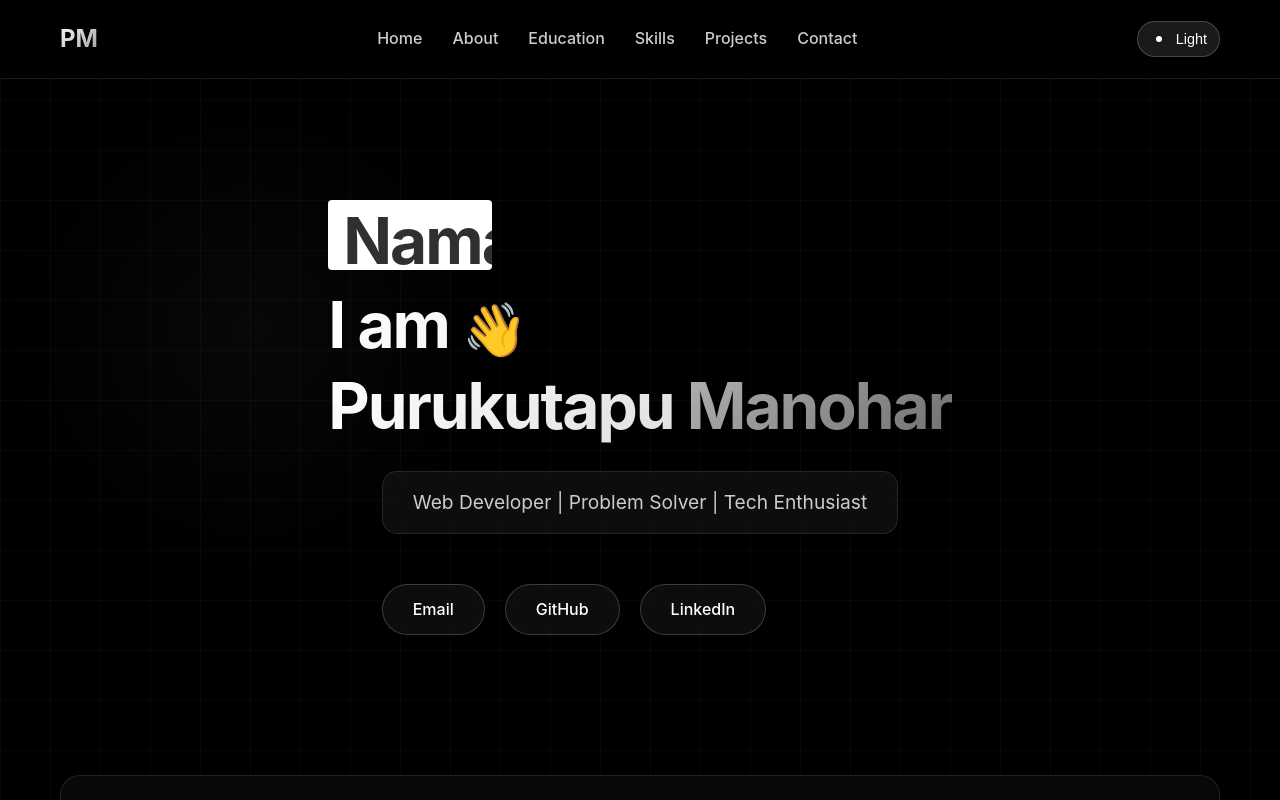
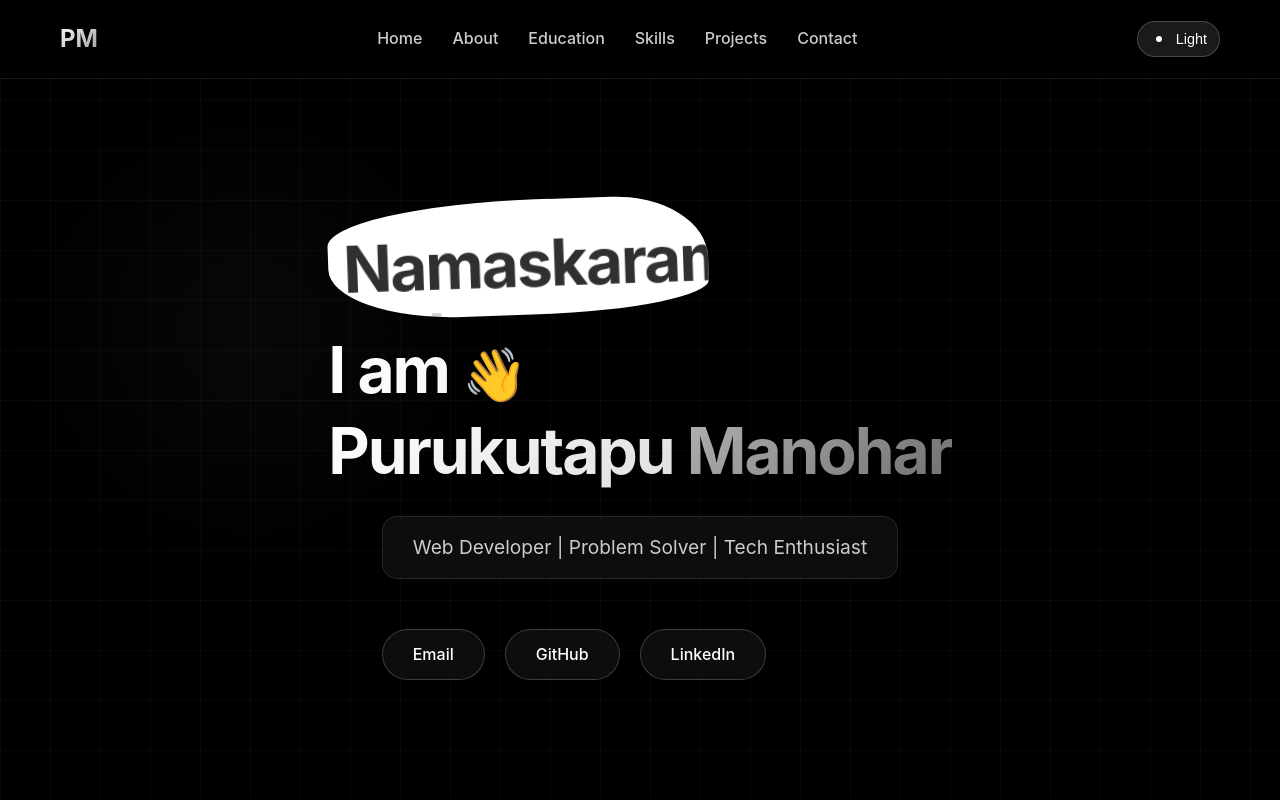
Before and after one commit to Manoharreddi2/New-Portfolio, a React (Vite) app: page / in a window 1280 px wide. Built offline with nearby package versions, Linux system fonts and the light colour scheme.

Commit message:
Make paint background fixed constant size

```diff
--- a/src/components/Hero.jsx
+++ b/src/components/Hero.jsx
@@ -24,8 +24,6 @@ const Hero = () => {
                 <div style={{ display: 'flex', flexDirection: 'column', alignItems: 'flex-start', width: 'fit-content', margin: '0 auto' }}>
                     {/* Sliding Reveal Container with Paint Effect */}
                     <div className="greeting-paint" style={{ position: 'relative', overflow: 'hidden', display: 'flex', alignItems: 'center', marginBottom: '10px' }}>
-                        {/* Ghost Element for Dynamic Width Sizing */}
-                        <span style={{ opacity: 0, visibility: 'hidden', whiteSpace: 'nowrap', padding: '0 5px' }}>{greetings[index]}</span>
 
                         {greetings.map((greet, i) => {
                             // Determine state: current, previous, next (or just hidden)
--- a/src/index.css
+++ b/src/index.css
@@ -1251,16 +1251,19 @@ footer p {
         margin-bottom: 10px;
     }
 }
+
 /* Sliding Reveal Animation Classes */
 .slide-active {
     transform: translateY(0);
-    opacity: 1; /* Ensure visible */
+    opacity: 1;
+    /* Ensure visible */
     z-index: 2;
 }
 
 .slide-exit {
     transform: translateY(-100%);
-    opacity: 0; /* Optional: fade out as it goes up */
+    opacity: 0;
+    /* Optional: fade out as it goes up */
     z-index: 1;
 }
 
@@ -1271,14 +1274,26 @@ footer p {
 }
 
 
+
 /* Greeting Paint Background */
 .greeting-paint {
     background-color: #ffffff;
     color: #000000;
-    padding: 0 10px;
-    border-radius: 4px; /* Slightly rounded corners for paint effect */
-    display: inline-block;
-    min-width: 150px; /* Ensure minimum width for different lengths */
+    padding: 10px 20px;
+    border-radius: 55% 25% 45% 35% / 35% 55% 25% 45%;
+    /* Organic blob shape */
+    display: inline-flex;
+    width: 380px;
+    /* Fixed constant big width */
+    height: 1.8em;
+    /* Fixed height */
+    align-items: center;
+    /* Center text vertically */
+    transition: transform 0.5s ease-in-out;
+    /* Only animate transform/shape, not size */
+    transform: rotate(-2deg);
+    /* Organic tilt */
+    white-space: nowrap;
 }
 
 /* Override text gradient for paint box content to ensure solid color */
```
